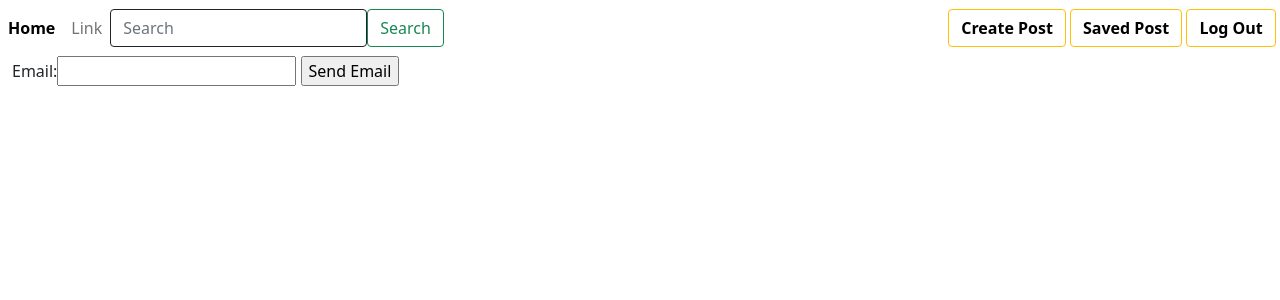
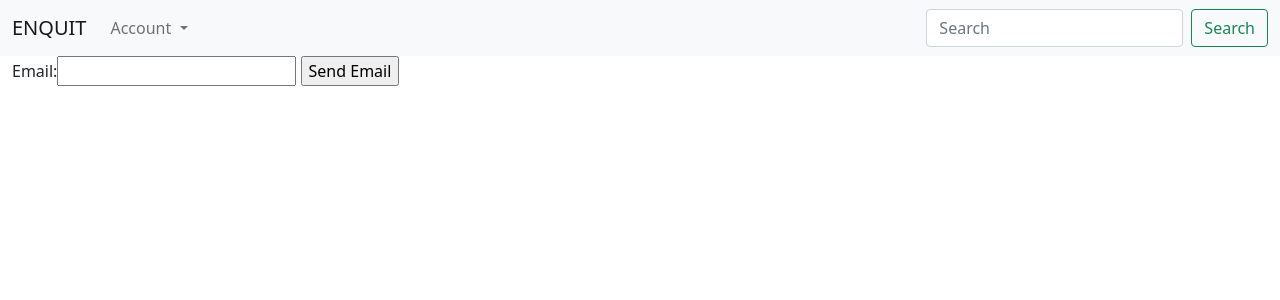
Before and after one commit to shaikhsajid1111/enquit, a Django app: page /account/password_reset in a window 1280 px wide. Shown: the top 300 px of the page. Run offline with Django 3.2, Linux system fonts and the light colour scheme.

Commit message:
added new navbar and added noscript tag

```diff
--- a/templates/base_layout.html
+++ b/templates/base_layout.html
@@ -1,3 +1,4 @@
+<!-- @author Akankshi Gupta <akankshigp12345@gmail.com> -->
 <!DOCTYPE html>
 <html lang="en">
 
@@ -11,51 +12,44 @@
   <link rel="stylesheet" href="https://cdnjs.cloudflare.com/ajax/libs/font-awesome/5.15.4/css/all.min.css" />
   <script src="https://cdnjs.cloudflare.com/ajax/libs/font-awesome/5.15.4/js/all.min.js"></script>
 <title>{{ title }} </title>
-<nav class="navbar navbar-expand-lg navbar-light" style="background-color: rgb(255, 255, 255);">
-
-  <button class="navbar-toggler" type="button" data-toggle="collapse" data-target="#navbarSupportedContent" aria-controls="navbarSupportedContent" aria-expanded="false" aria-label="Toggle navigation">
-    <span class="navbar-toggler-icon"></span>
-  </button>
-
-  <div class="collapse navbar-collapse" id="navbarSupportedContent">
-    <ul class="navbar-nav mr-auto">
-      <li class="nav-item active">
-        <a class="nav-link" href="/home/1" style="color: rgb(0, 0, 0); font-weight:bold;" >Home <span class="sr-only">(current)</span></a>
-      </li>
-      <li class="nav-item">
-        <a class="nav-link" href="#">Link</a>
-      </li>
-    </ul>
-    <form class="form-inline my-2 my-lg-0">
-      <input class="form-control mr-sm-2 border border-dark" type="search" placeholder="Search" aria-label="Search" style="color: black;"> </form>
-      <form>
-      <button class="btn btn-outline-success my-2 my-sm-0" type="submit">Search</button>
-    </form></div>
-
-     <form>
-         <a href="/post/create_post" class="btn btn-outline-warning" style="color: black; font-weight: bold;" >Create Post</a>
-     </form>&nbsp
-     <form>
-      <button type="button" class="btn btn-outline-warning" style="color: black; font-weight: bold;">Saved Post</button>
-     </form>&nbsp
-     <form>
-      <button type="button" class="btn btn-outline-warning" style="color: black; font-weight: bold;">Log Out</button>
-     </form>&nbsp
+<nav class="navbar navbar-expand-lg navbar-light bg-light">
+  <div class="container-fluid">
+    <a class="navbar-brand" href="#">ENQUIT</a>
+    <button class="navbar-toggler" type="button" data-bs-toggle="collapse" data-bs-target="#navbarSupportedContent" aria-controls="navbarSupportedContent" aria-expanded="false" aria-label="Toggle navigation">
+      <span class="navbar-toggler-icon"></span>
+    </button>
+    <div class="collapse navbar-collapse" id="navbarSupportedContent">
+      <ul class="navbar-nav me-auto mb-2 mb-lg-0">
 
 
+        <li class="nav-item dropdown">
+          <a class="nav-link dropdown-toggle" href="#" id="navbarDropdown" role="button" data-bs-toggle="dropdown" aria-expanded="false">
+            Account
+          </a>
+          <ul class="dropdown-menu" aria-labelledby="navbarDropdown">
+            <li><a class="dropdown-item" href="/account/logout">logout</a></li>
+            <li><a class="dropdown-item" href="/post/saved">Saved Post</a></li>
+            <li><a class="dropdown-item" href="/post/create_post">Create Post</a></li>
 
 
+          </ul>
+        </li>
 
-
+      </ul>
+      <form class="d-flex" action="/search/1" method="get">
+        <input class="form-control me-2" type="search" placeholder="Search" aria-label="Search" name="query">
+        <button class="btn btn-outline-success" type="submit">Search</button>
+      </form>
+    </div>
+  </div>
 </nav>
 
 {% block content %}
 
-  <!--Akankshi's code goes here-->
 
-  <!--<<<<<<<<<<Akankshi's code goes here>>>>>>-->
 {% endblock %}
 </div>
   <script src="https://cdn.jsdelivr.net/npm/bootstrap@5.1.3/dist/js/bootstrap.bundle.min.js" ></script>
+  <noscript>Please turn on your Javascript</noscript>
 </body>
 </html>
```
